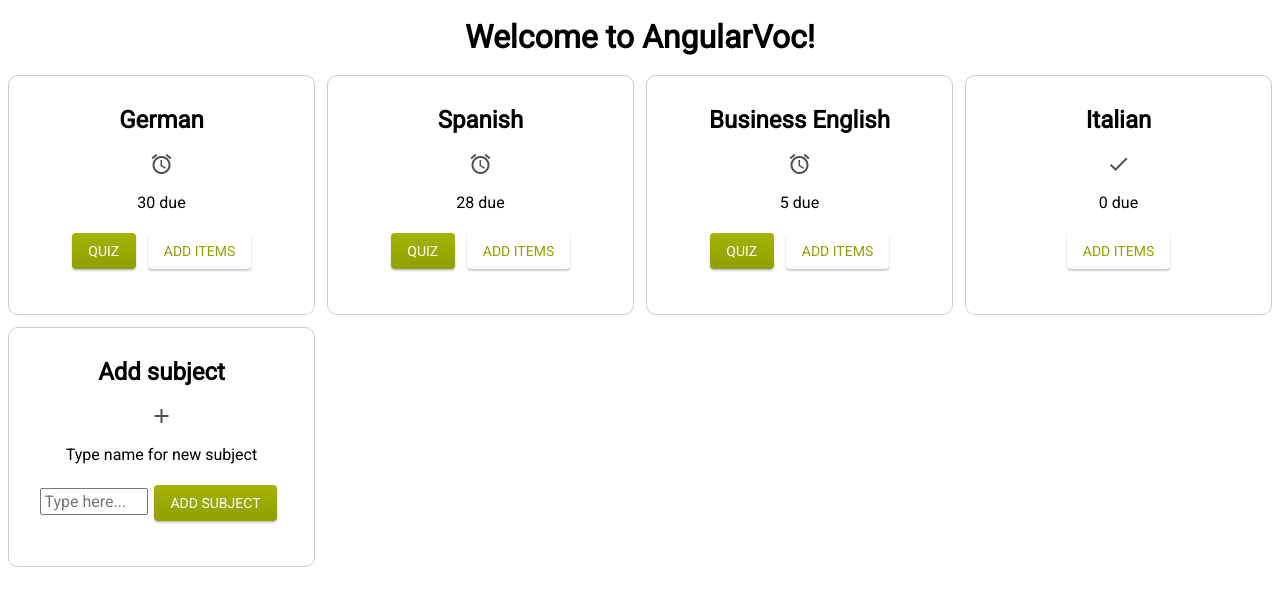
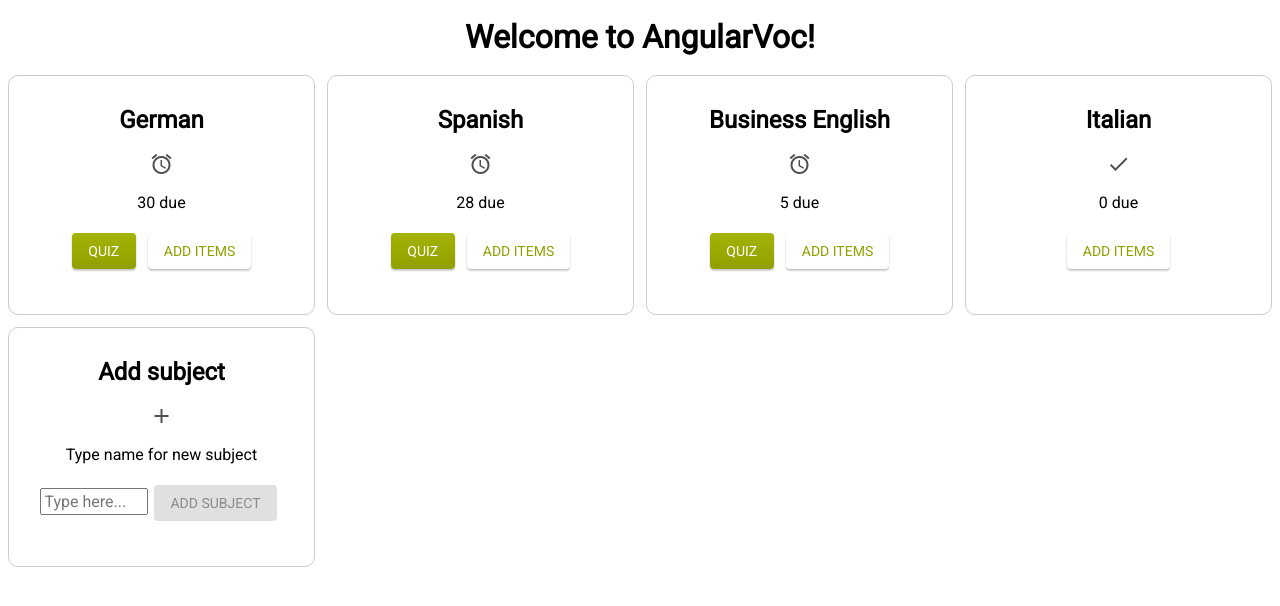
Before and after one commit to JuanMiguelDiaz/AngularVoc, an Angular app: page /subjects in a window 1280 px wide. Shown: the top 606 px of the page. Built offline with nearby package versions, Linux system fonts and the light colour scheme.

Commit message:
"Add subject"-button is now only enabled, when there is a name in the input field.

```diff
--- a/src/app/subjects/subjects.component.html
+++ b/src/app/subjects/subjects.component.html
@@ -11,7 +11,7 @@
 	<section class="subjectBox">
 		<h2>Add subject</h2> <i class="material-icons">add</i>
 		<p>Type name for new subject</p>
-		<input type="text" [(ngModel)]="newSubject" placeholder="Type here...">
-		<button class="primaryButton" routerLink="/addItem" routerLinkActive="active" (click)="ToAddItem(newSubject)">Add subject</button> <!-- TODO: Disable when newSubject is empty. -->
+		<input type="text" [(ngModel)]="newSubject" (change)="checkLength()" placeholder="Type here...">
+		<button class="primaryButton" routerLink="/addItem" routerLinkActive="active" [disabled]="disableNewSubject" (click)="ToAddItem(newSubject)">Add subject</button>
 	</section>
 </div>
--- a/src/app/subjects/subjects.component.ts
+++ b/src/app/subjects/subjects.component.ts
@@ -12,7 +12,8 @@ import { SampleServiceService } from '../sample-service.service';
 export class SubjectsComponent implements OnInit {
 
   public subjects = [];
-  public newSubject = "";
+  public newSubject : string = "";
+  public disableNewSubject = true;
 
   constructor(private _sampleServiceService: SampleServiceService, private router: Router) { }
 
@@ -28,4 +29,13 @@ export class SubjectsComponent implements OnInit {
     this.router.navigate(['/addItem', subject]);
   }
 
+  checkLength(){
+    if (this.newSubject.length >= 1){
+      this.disableNewSubject = false;
+    } else {
+      this.disableNewSubject = true;
+    }
+
+  }
+
 }
```
